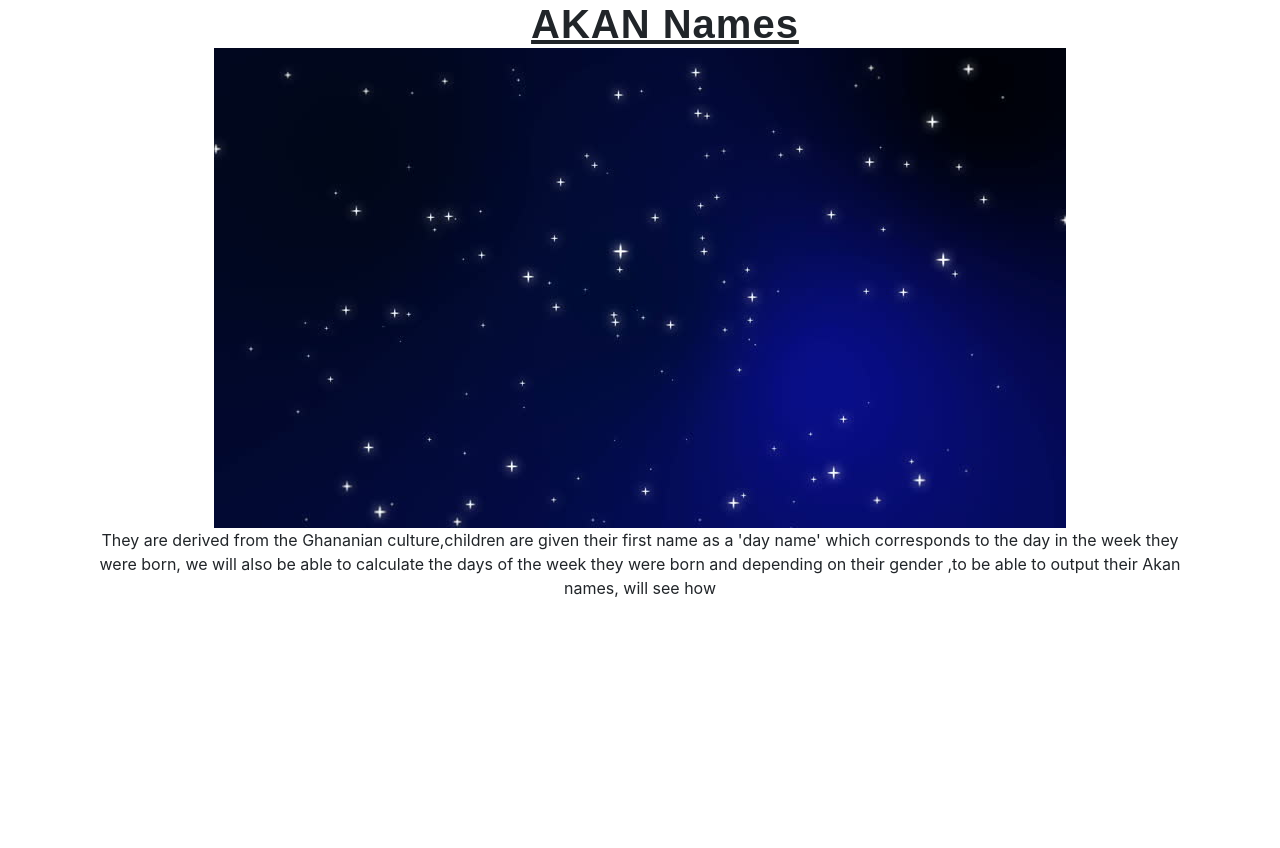
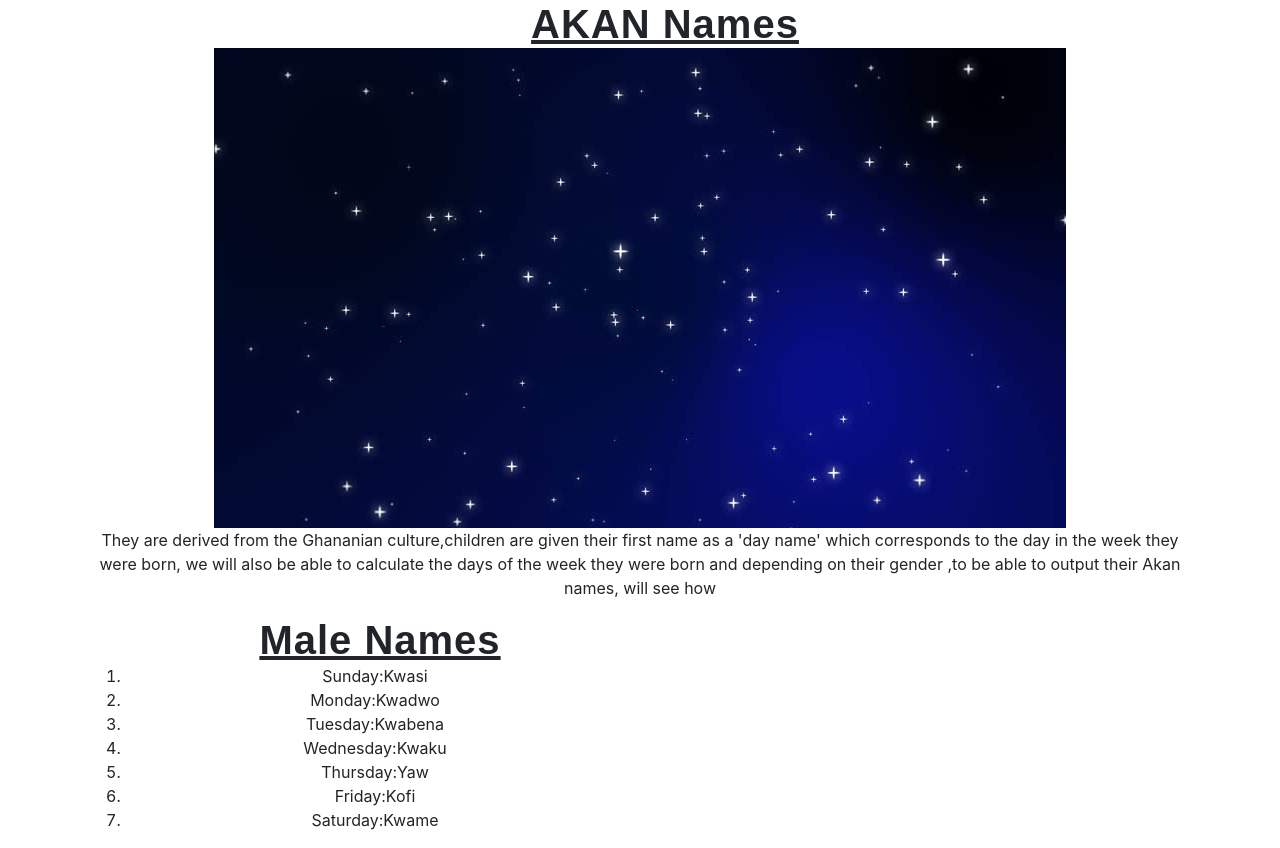
Before and after one commit to maggiebarbie1995/G--minor, a plain HTML site: page index.html in a window 1280 px wide. Before the commit the page ends 800 px from the top, so only its background shows below. Drawn offline with Linux system fonts and the light colour scheme; files that its build step writes are made by us from their sources; files whose address does not match are found by name.

Commit message:
added male names

```diff
--- a/index.html
+++ b/index.html
@@ -18,3 +18,17 @@
           we will also be able to calculate the days of the week they were born and depending on their gender ,to be able to output their Akan names,
            will see how
           </p>
+        </div>
+        <div class="row">
+          <div class="col-md-6">
+            <h1>Male Names</h1>
+            <ol>
+              <li>Sunday:Kwasi</li>
+              <li>Monday:Kwadwo</li>
+              <li>Tuesday:Kwabena</li>
+              <li>Wednesday:Kwaku</li>
+              <li>Thursday:Yaw</li>
+              <li>Friday:Kofi</li>
+              <li>Saturday:Kwame</li>
+            </ol>
+          </div>
```
